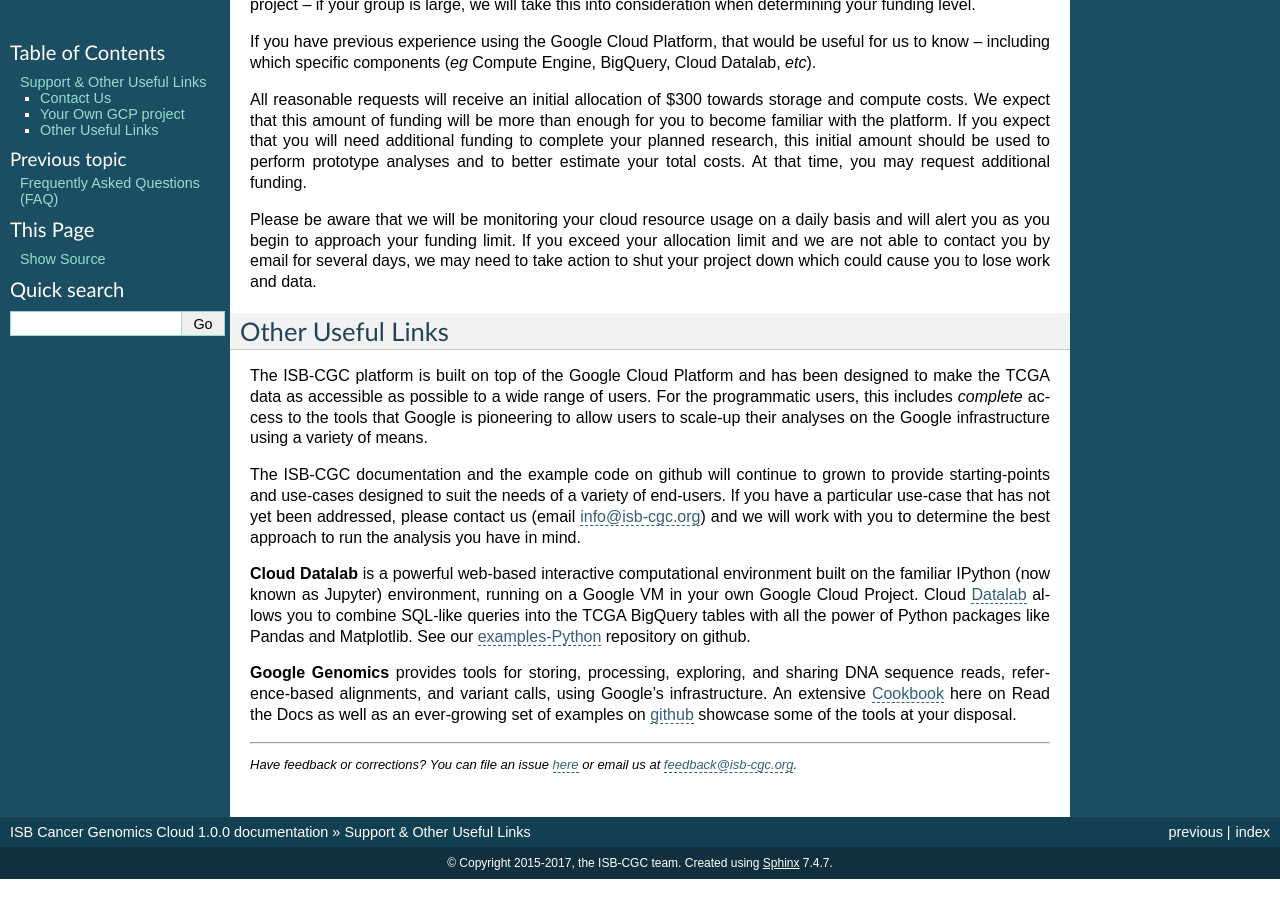
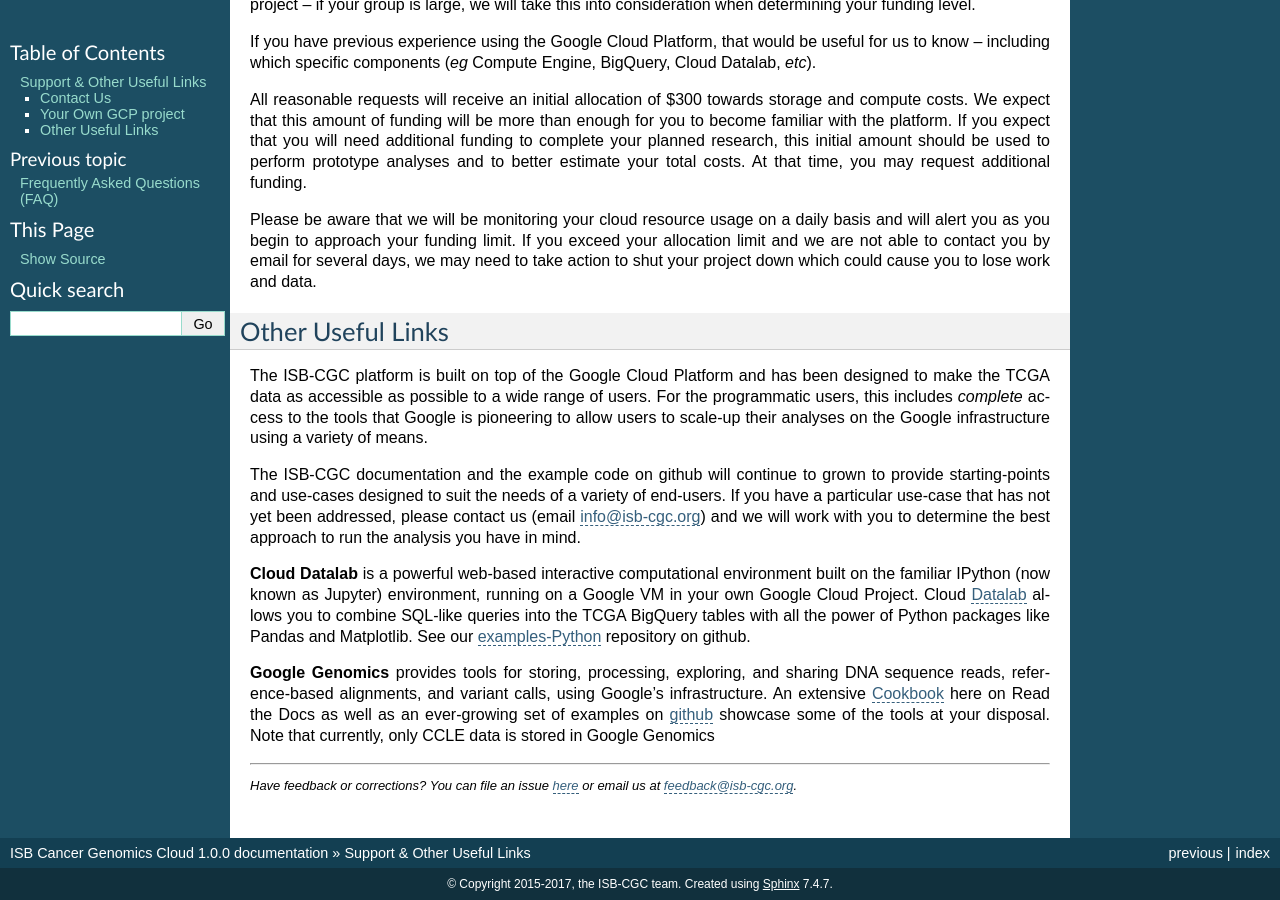
Before and after one commit to isb-cgc/readthedocs, a Sphinx documentation site: the page built from docs/source/sections/Support.rst, in a window 1280 px wide and 900 px high, scrolled down 529 px. Built offline with Sphinx 7.4.7, drawn with Linux system fonts in a browser that asks for light colours; pages that are not in the unit, such as notebooks, are missing from menus; before the commit the page ends 1408 px from its top, so only the background shows below that.

Commit message:
Mentioned only CCLE in Google Genomics

```diff
--- a/docs/source/sections/Support.rst
+++ b/docs/source/sections/Support.rst
@@ -74,7 +74,7 @@
 **Google Genomics** provides tools for storing, processing, exploring, and sharing DNA sequence
 reads, reference-based alignments, and variant calls, using Google's infrastructure.  An extensive
 Cookbook_ here on Read the Docs as well as an ever-growing set of examples on github_ showcase
-some of the tools at your disposal.
+some of the tools at your disposal.  Note that currently, only CCLE data is stored in Google Genomics
 
 .. _Cookbook: https://googlegenomics.readthedocs.org/en/latest/
 .. _github: https://github.com/googlegenomics
```
